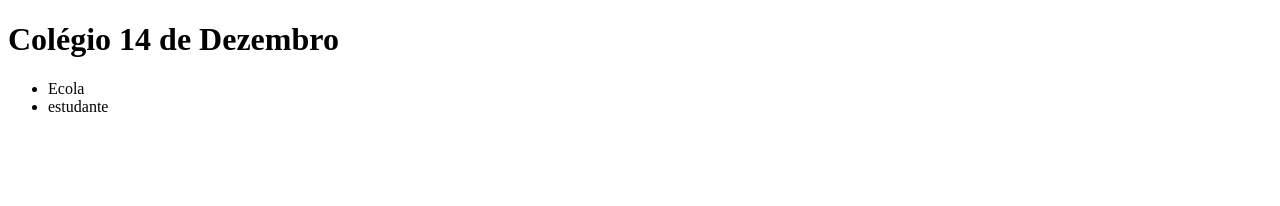
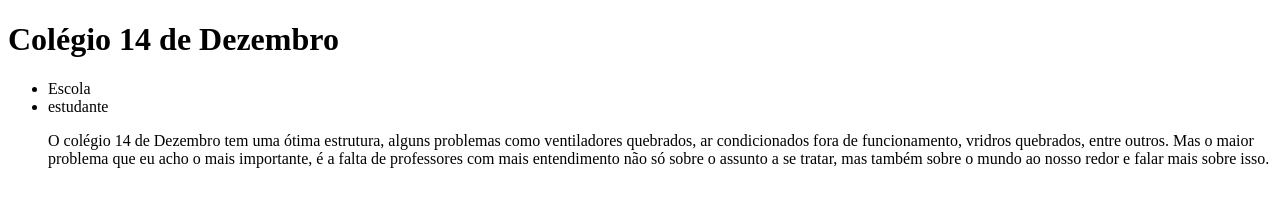
Before and after one commit to mateus-2/site-escola-2b-, a plain HTML site: page index.html in a window 1280 px wide. Drawn offline with Linux system fonts and the light colour scheme.

Commit message:
Add files via upload

```diff
--- a/index.html
+++ b/index.html
@@ -10,8 +10,9 @@
     <header class="cabeçalho">
         <h1 class="cabeçalho-titulo"> Colégio 14 de Dezembro</h1>
         <ul>
-            <li>Ecola</li>
+            <li>Escola</li>
             <li>estudante</li>
+            <p>O colégio 14 de Dezembro tem uma ótima estrutura, alguns problemas como ventiladores quebrados, ar condicionados fora de funcionamento, vridros quebrados, entre outros. Mas o maior problema que eu acho o mais importante, é a falta de professores com mais entendimento não só sobre o assunto a se tratar, mas também sobre o mundo ao nosso redor e falar mais sobre isso. </p>
         </ul>
     </header>
 </body>
```
